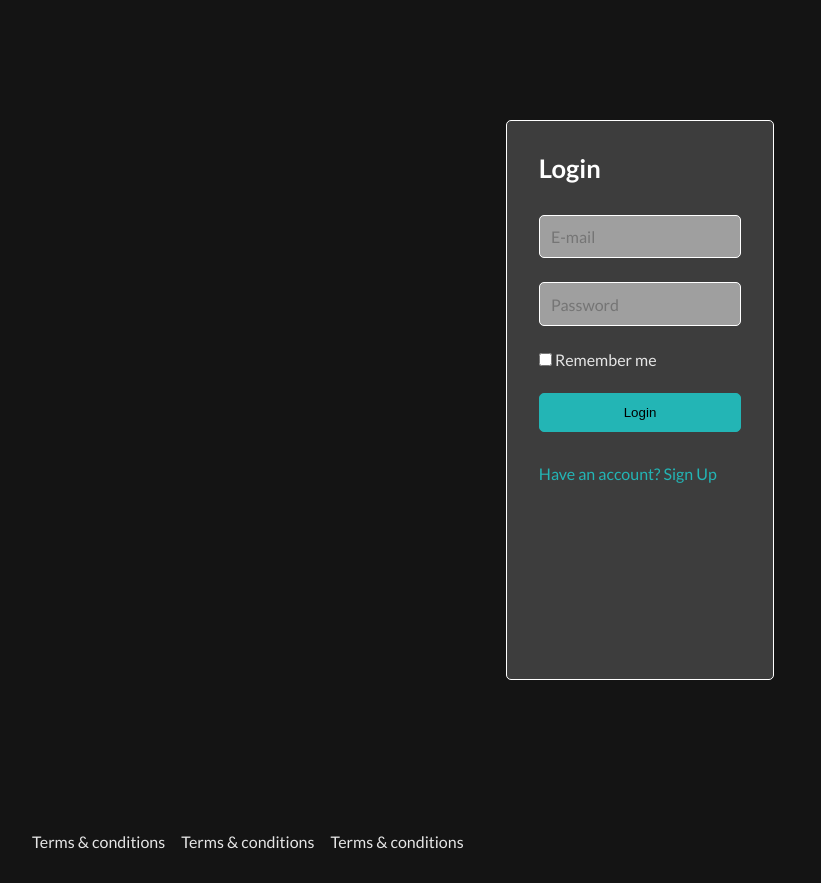
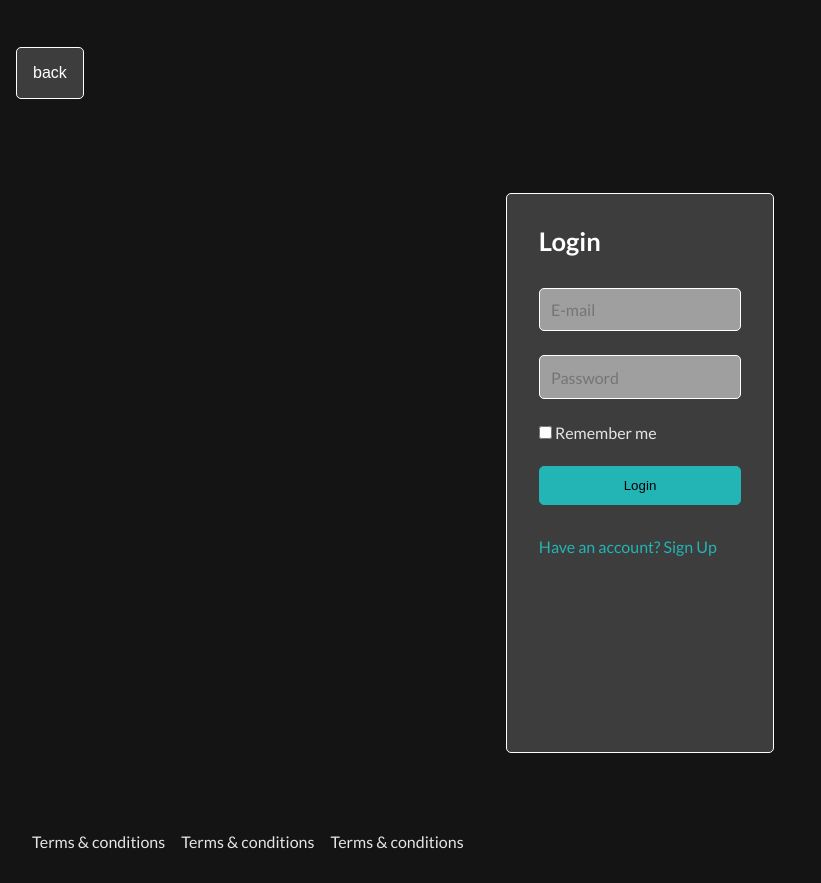
Before and after one commit to gasparnd/HomeVideo, a React app: page /login in a window 1280 px wide. Shown: the whole page, without its empty margins (0-821 px from the left). Built offline with nearby package versions, Linux system fonts and the light colour scheme.

Commit message:
fix link bug

```diff
--- a/src/components/CarouselItem/index.jsx
+++ b/src/components/CarouselItem/index.jsx
@@ -1,5 +1,4 @@
 import React from 'react'
-import { Link } from 'react-router-dom'
 import { connect } from 'react-redux'
 
 import { setFavorite, deleteFavorite } from '../../actions'
@@ -25,11 +24,11 @@ const CarouselItem = props => {
 			<img className="carousel-item__img" src={cover} alt={title} />
 			<div className="carousel-item__details">
 				<div className="carousel-item-icon">
-					<Link className="styles-link" to={ `/player/${id}` }>
+					<a className="styles-link" href={ `/player/${id}` }>
 						<div className="item-icon">
 							<i className="icon-play"></i>
 						</div>
-					</Link>
+					</a>
 					{ !isList &&
 						<div className="item-icon" onClick={ handleFavorite }>
 							<i className="icon-plus"></i>
--- a/src/containers/Login/Login.css
+++ b/src/containers/Login/Login.css
@@ -1,7 +1,10 @@
 .Login {
 	height: 100vh;
-	display: flex;
-	justify-content: center;
+	display: grid;
+	grid-template-columns: 1;
+	grid-template-rows: 2;
+	grid-row: 1/2;
+	justify-items: center;
 	align-items: center;
 }
 
--- a/src/containers/Login/index.jsx
+++ b/src/containers/Login/index.jsx
@@ -30,6 +30,11 @@ const Login = props => {
 	return(
 		<>
 			<section className="Login">
+				<div className="Back-btn">
+					<button onClick={ () => history.back() } type="button">
+						back
+					</button>
+				</div>
 				<div className="Login__container">
 
 					<h2 className="Login__title">Login</h2>
--- a/src/containers/SignUp/SignUp.css
+++ b/src/containers/SignUp/SignUp.css
@@ -1,8 +1,27 @@
 .SignUp {
 	height: 100vh;
-	display: flex;
-	justify-content: center;
+	display: grid;
+	grid-template-columns: 1;
+	grid-template-rows: 2;
+	grid-row: 1/2;
+	justify-items: center;
 	align-items: center;
+}
+
+.Back-btn {
+	justify-self: start;
+	padding: 0 1rem;
+}
+
+.Back-btn button {
+	background: rgba(225,225,225, 0.2);
+	border: 1px solid white;
+	border-radius: 5px;
+	justify-self: start;
+	padding: 1rem;
+	font-size: 1rem;
+	color: white;
+	cursor: pointer;
 }
 
 .SignUp__container {
--- a/src/containers/SignUp/index.jsx
+++ b/src/containers/SignUp/index.jsx
@@ -24,6 +24,11 @@ const SignUp = props => {
 	return(
 		<>
 			<section className="SignUp">
+				<div className="Back-btn">
+					<button onClick={ () => history.back() } type="button">
+						back
+					</button>
+				</div>
 				<div className="SignUp__container">
 
 					<h2 className="SignUp__title">SignUp</h2>
--- a/src/index.js
+++ b/src/index.js
@@ -176,8 +176,7 @@ const initialState = {
     ]
 }
 
-const composeEnhancers = window.__REDUX_DEVTOOLS_EXTENSION_COMPOSE__ || compose
-const store = createStore(reducer, initialState, composeEnhancers())
+const store = createStore(reducer, initialState)
 
 
 ReactDOM.render(
```
Also changed, not shown: src/components/NotFound/index.jsx (renamed from src/components/NotFound/index.js).
